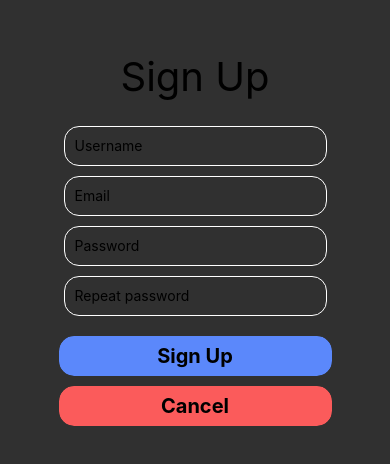
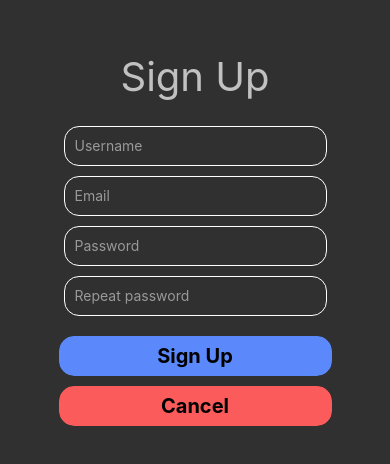
Before and after one commit to juan-serrano-soria/flight-talk, a React Native app: screen /SignUp in a window 390 px wide. Shown: the part 186-650 px from the top of the page. Built offline with nearby package versions, Linux system fonts and the light colour scheme.

Commit message:
Fix font colors #1

```diff
--- a/src/components/AddFriendSearchBox.tsx
+++ b/src/components/AddFriendSearchBox.tsx
@@ -17,6 +17,7 @@ const AddFriendSearchBox = (props: AddFriendSearchBoxProps) => {
           onChangeText={props.onChangeText}
           value={props.currentText}
           placeholder="Search friend"
+          placeholderTextColor="#999999"
         />
       </View>
       <View style={styles.iconContainer}>
@@ -71,6 +72,7 @@ const styles = StyleSheet.create({
     width: '100%',
     margin: 0,
     padding: 10,
+    color: 'white',
   },
 });
 
--- a/src/components/ChatDetailHeader.tsx
+++ b/src/components/ChatDetailHeader.tsx
@@ -44,6 +44,7 @@ const styles = StyleSheet.create({
   text: {
     fontSize: 20,
     margin: 10,
+    color: '#c1c1c1',
   },
   ripple: {
     color: '#737373',
--- a/src/components/ChatInputBox.tsx
+++ b/src/components/ChatInputBox.tsx
@@ -81,6 +81,7 @@ const styles = StyleSheet.create({
     borderColor: '#A0A0A0',
     padding: 10,
     borderRadius: 15,
+    color: 'white',
   },
 });
 
--- a/src/components/ChatListItem.tsx
+++ b/src/components/ChatListItem.tsx
@@ -40,6 +40,7 @@ const styles = StyleSheet.create({
   text: {
     padding: 20,
     fontSize: 15,
+    color: '#c1c1c1',
   }
 });
 
--- a/src/components/SearchImageInputBox.tsx
+++ b/src/components/SearchImageInputBox.tsx
@@ -17,6 +17,7 @@ const SearchImageInputBox = (props: SearchImageInputBoxProps) => {
           onChangeText={props.onChangeText}
           value={props.currentText}
           placeholder="What do you want to search?"
+          placeholderTextColor="#999999"
         />
       </View>
       <View style={styles.iconContainer}>
@@ -71,6 +72,7 @@ const styles = StyleSheet.create({
     width: '100%',
     margin: 0,
     padding: 10,
+    color: 'white',
   },
 });
 
--- a/src/screens/Chats.tsx
+++ b/src/screens/Chats.tsx
@@ -161,6 +161,7 @@ const styles = StyleSheet.create({
   title: {
     fontSize: 40,
     marginLeft: 15,
+    color: '#c1c1c1',
   },
   iconContainer: {
     height: '80%',
--- a/src/screens/Login.tsx
+++ b/src/screens/Login.tsx
@@ -65,12 +65,14 @@ const Login = ({ navigation }) => {
           onChangeText={setEmail}
           value={email}
           placeholder="Email"
+          placeholderTextColor="#999999"
         />
         <TextInput
           style={styles.input}
           onChangeText={setPassword}
           value={password}
           placeholder="Password"
+          placeholderTextColor="#999999"
           secureTextEntry={true}
         />
       </View>
@@ -94,6 +96,7 @@ const styles = StyleSheet.create({
   title: {
     fontSize: 40,
     margin: 10,
+    color: '#c1c1c1',
   },
   inputContainer: {
     margin: 10,
@@ -106,6 +109,7 @@ const styles = StyleSheet.create({
     borderColor: 'white',
     padding: 10,
     borderRadius: 15,
+    color: 'white',
   },
   button: {
     width: "70%",
--- a/src/screens/SearchImages.tsx
+++ b/src/screens/SearchImages.tsx
@@ -63,6 +63,7 @@ const styles = StyleSheet.create({
   title: {
     fontSize: 40,
     margin: 10,
+    color: '#c1c1c1',
   },
   searchContainer: {
     marginHorizontal: 10,
--- a/src/screens/SignUp.tsx
+++ b/src/screens/SignUp.tsx
@@ -32,18 +32,21 @@ const SignUp = ({ navigation }) => {
           onChangeText={setUser}
           value={user}
           placeholder="Username"
+          placeholderTextColor="#999999"
         />
         <TextInput
           style={styles.input}
           onChangeText={setEmail}
           value={email}
           placeholder="Email"
+          placeholderTextColor="#999999"
         />
         <TextInput
           style={styles.input}
           onChangeText={setPassword}
           value={password}
           placeholder="Password"
+          placeholderTextColor="#999999"
           secureTextEntry={true}
         />
         <TextInput
@@ -51,6 +54,7 @@ const SignUp = ({ navigation }) => {
           onChangeText={setRepeatPassword}
           value={repeatPassword}
           placeholder="Repeat password"
+          placeholderTextColor="#999999"
           secureTextEntry={true}
         />
       </View>
@@ -74,6 +78,7 @@ const styles = StyleSheet.create({
   title: {
     fontSize: 40,
     margin: 10,
+    color: '#c1c1c1',
   },
   inputContainer: {
     margin: 10,
@@ -86,6 +91,7 @@ const styles = StyleSheet.create({
     borderColor: 'white',
     padding: 10,
     borderRadius: 15,
+    color: 'white',
   },
   button: {
     width: "70%",
```
